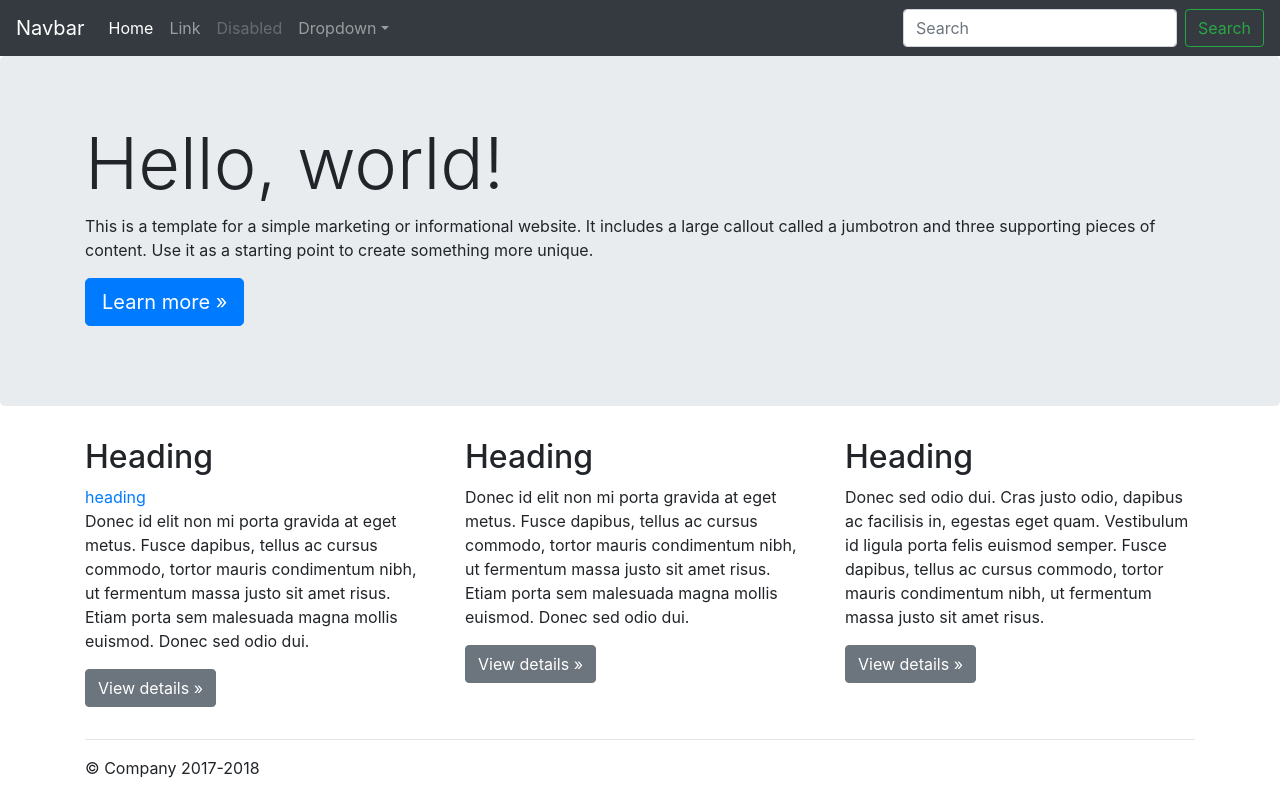
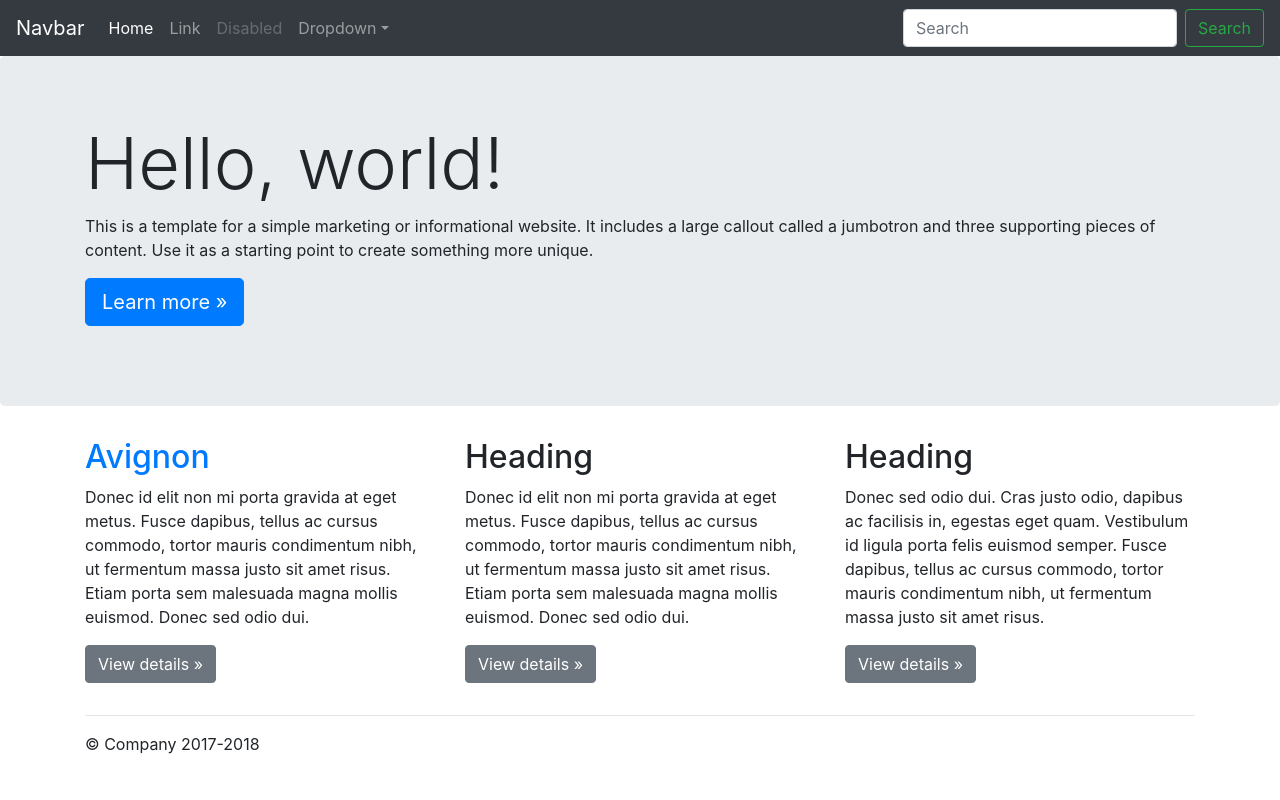
Before and after one commit to rakotohenerick/TEST-OK, a plain HTML site: page index.html in a window 1280 px wide. Drawn offline with Linux system fonts and the light colour scheme.

Commit message:
Update index.html

```diff
--- a/index.html
+++ b/index.html
@@ -71,8 +71,7 @@ something more unique.</p>
         <!-- Example row of columns -->
         <div class="row">
           <div class="col-md-4">
-            <h2>Heading</h2>
-              <a href="leaflet/CARTE.html"> heading </a>
+            <h2><a href="leaflet/CARTE.html"> Avignon<a/></h2>
             <p>Donec id elit non mi porta gravida at eget metus. Fusce
 dapibus, tellus ac cursus commodo, tortor mauris condimentum nibh, ut
 fermentum massa justo sit amet risus. Etiam porta sem malesuada magna
```
